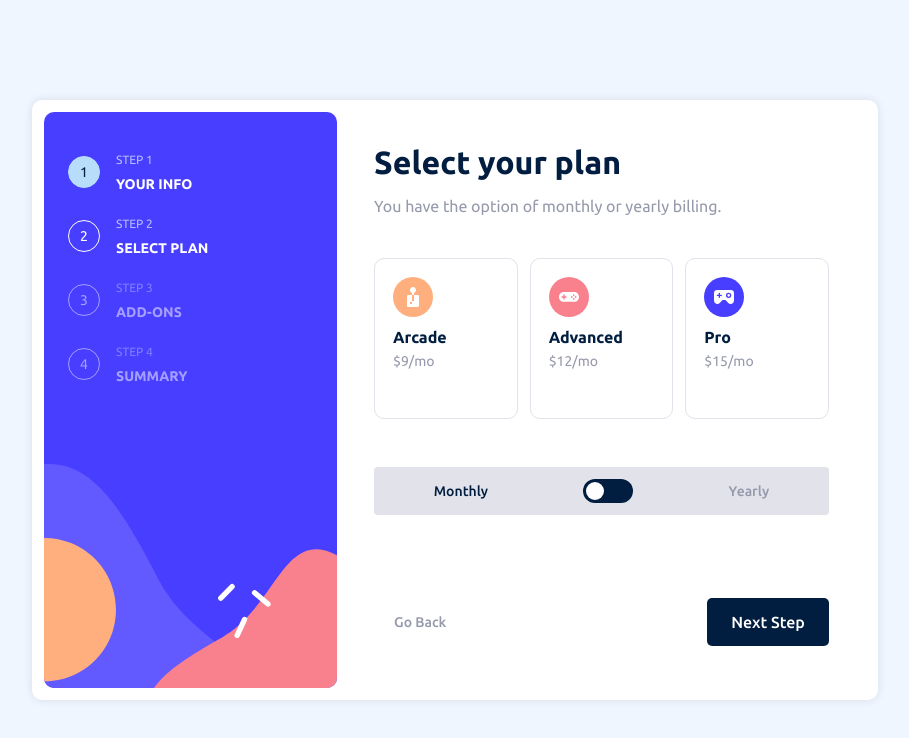
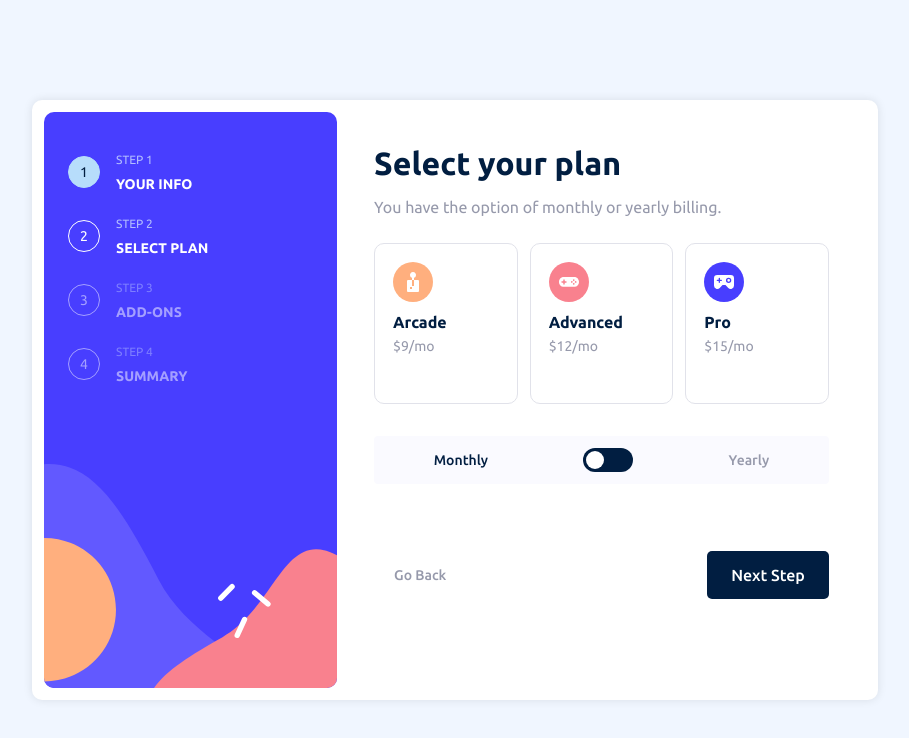
Before and after one commit to Doileo/multi-step-form, a React (Create React App) app: page /select-plan in a window 1280 px wide. Shown: the top 738 px of the page, without its empty margins (185-1094 px from the left). Built offline with nearby package versions, Linux system fonts and the light colour scheme.

Commit message:
Added spacing between elements and updated billing-toggle background in SelectPlan component

```diff
--- a/src/components/SelectPlan/SelectPlan.css
+++ b/src/components/SelectPlan/SelectPlan.css
@@ -66,7 +66,7 @@
   display: flex;
   align-items: center;
   justify-content: space-around;
-  background-color: var(--border-color);
+  background-color: var(--very-light-grey-color);
   padding: 12px;
   border: none;
   border-radius: 4px;
@@ -152,7 +152,7 @@ input:checked + .slider:before {
     box-shadow: none;
     margin: -2% auto;
     width: 98%;
-    gap: 2.5rem;
+    gap: 1.5rem;
   }
 
   .select-plan__content h1 {
```
